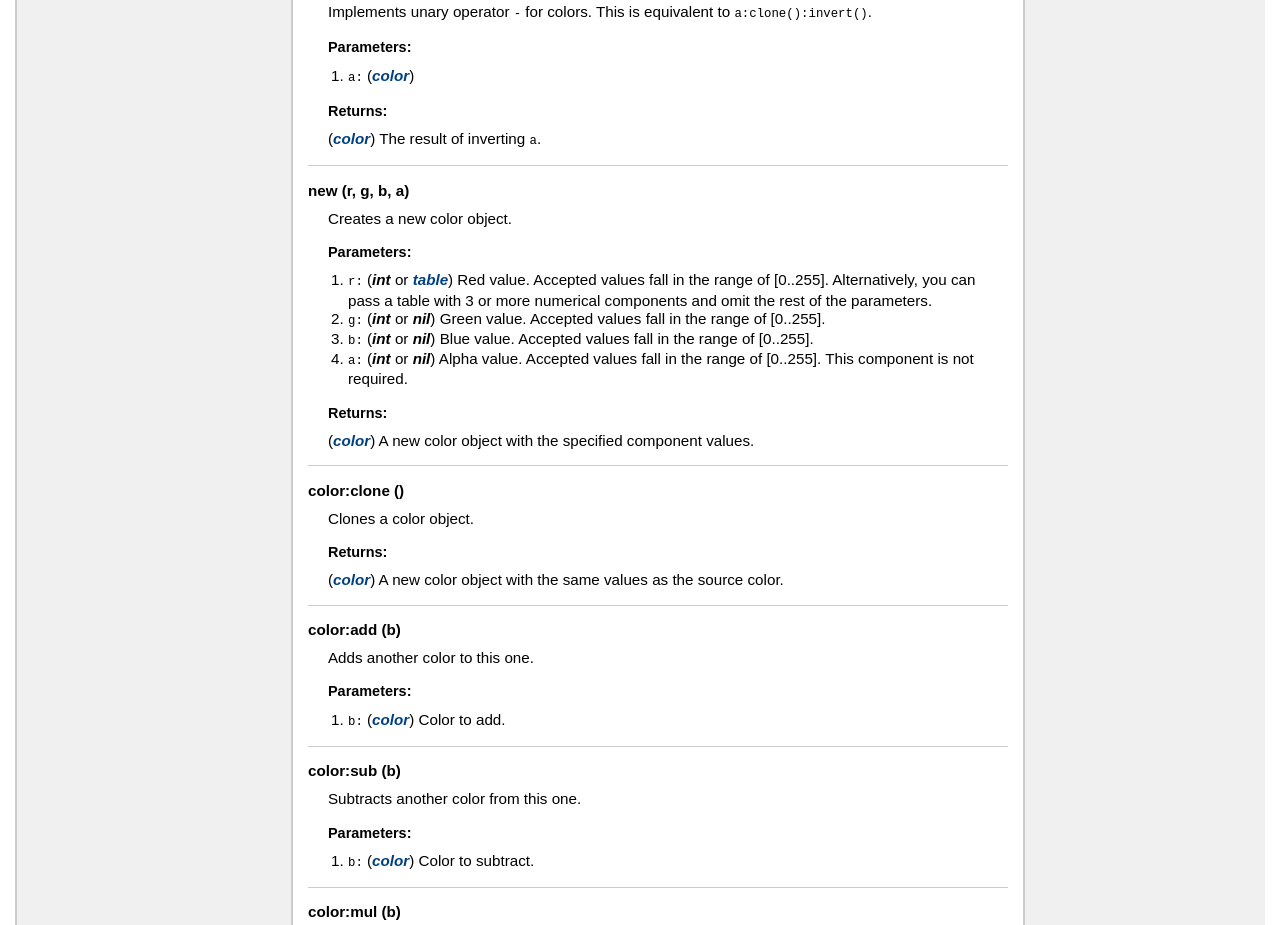
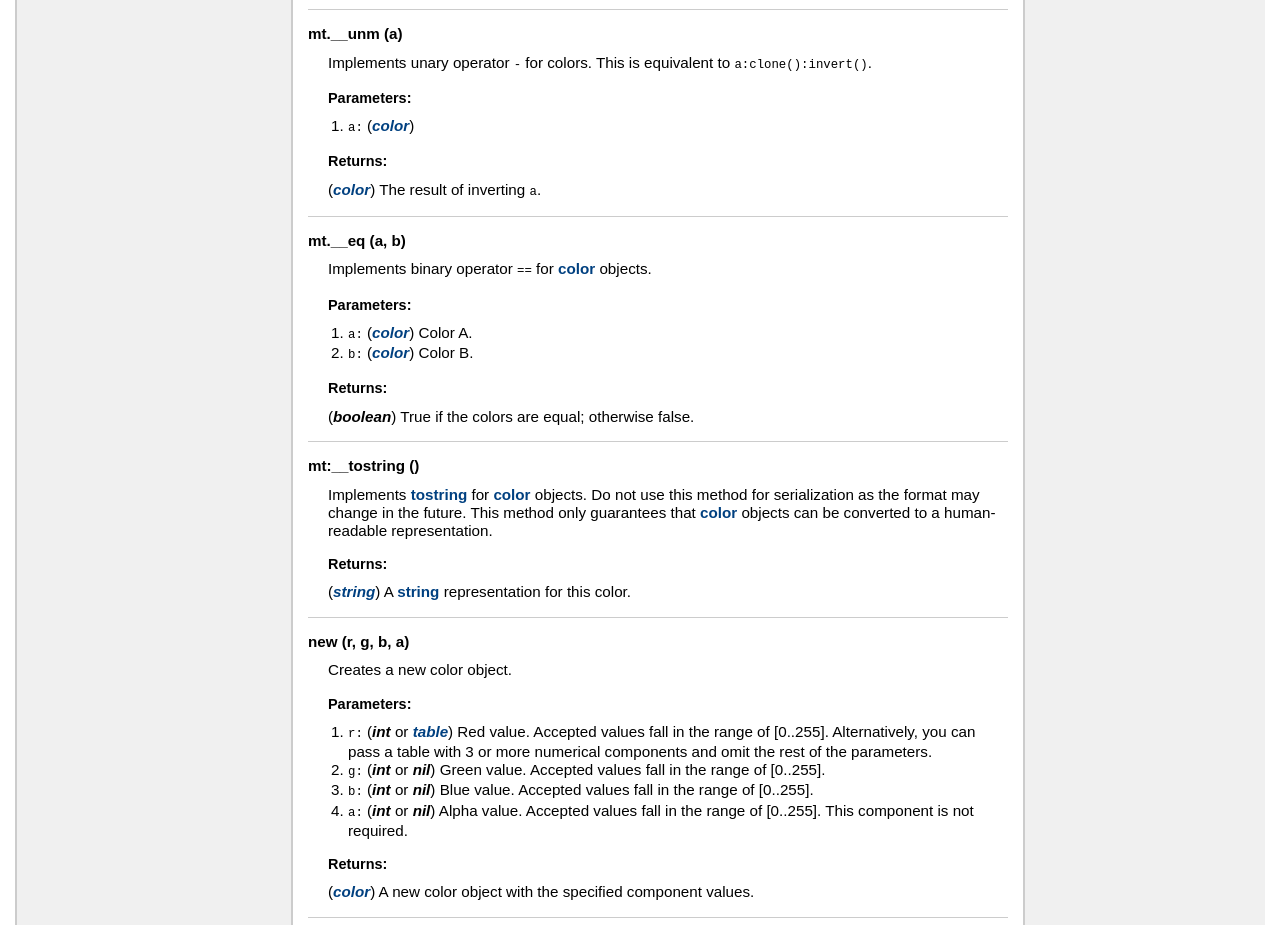
Before and after one commit to jcmoyer/hug, a plain HTML site: page modules/color.html in a window 1280 px wide. Shown: the part 1571-2496 px from the top of the page. Drawn offline with Linux system fonts and the light colour scheme.

Commit message:
Updating documentation

```diff
--- a/modules/color.html
+++ b/modules/color.html
@@ -95,6 +95,14 @@
 	<tr>
 	<td class="name" nowrap><a href="#mt.__unm">mt.__unm&nbsp;(a)</a></td>
 	<td class="summary">Implements unary operator <code>-</code> for colors.</td>
+	</tr>
+	<tr>
+	<td class="name" nowrap><a href="#mt.__eq">mt.__eq&nbsp;(a, b)</a></td>
+	<td class="summary">Implements binary operator <code>==</code> for <a href="../modules/color.html#">color</a>  objects.</td>
+	</tr>
+	<tr>
+	<td class="name" nowrap><a href="#mt:__tostring">mt:__tostring&nbsp;()</a></td>
+	<td class="summary">Implements <a href="http://www.lua.org/manual/5.2/manual.html#pdf-tostring">tostring</a>  for <a href="../modules/color.html#">color</a>  objects.</td>
 	</tr>
 	<tr>
 	<td class="name" nowrap><a href="#new">new&nbsp;(r, g, b, a)</a></td>
@@ -294,6 +302,56 @@
 
 </dd>
     <dt>
+    <a name = "mt.__eq"></a>
+    <strong>mt.__eq&nbsp;(a, b)</strong>
+    </dt>
+    <dd>
+    Implements binary operator <code>==</code> for <a href="../modules/color.html#">color</a>  objects.
+
+    <h3>Parameters:</h3>
+    <ul>
+        <li><span class="parameter">a</span>
+            <span class="types"><a class="type" href="../modules/color.html#">color</a></span>
+         Color A.</li>
+        <li><span class="parameter">b</span>
+            <span class="types"><a class="type" href="../modules/color.html#">color</a></span>
+         Color B.</li>
+    </ul>
+
+    <h3>Returns:</h3>
+    <ol>
+
+          <span class="types"><span class="type">boolean</span></span>
+        True if the colors are equal; otherwise false.
+    </ol>
+
+
+
+
+</dd>
+    <dt>
+    <a name = "mt:__tostring"></a>
+    <strong>mt:__tostring&nbsp;()</strong>
+    </dt>
+    <dd>
+    Implements <a href="http://www.lua.org/manual/5.2/manual.html#pdf-tostring">tostring</a>  for <a href="../modules/color.html#">color</a>  objects.
+ Do not use this method for serialization as the format may change in the
+ future. This method only guarantees that <a href="../modules/color.html#">color</a>  objects can be converted
+ to a human-readable representation.
+
+
+    <h3>Returns:</h3>
+    <ol>
+
+          <span class="types"><a class="type" href="http://www.lua.org/manual/5.2/manual.html#6.4">string</a></span>
+        A <a href="http://www.lua.org/manual/5.2/manual.html#6.4">string</a>  representation for this color.
+    </ol>
+
+
+
+
+</dd>
+    <dt>
     <a name = "new"></a>
     <strong>new&nbsp;(r, g, b, a)</strong>
     </dt>
@@ -363,6 +421,12 @@
          Color to add.</li>
     </ul>
 
+    <h3>Returns:</h3>
+    <ol>
+
+          <span class="types"><a class="type" href="../modules/color.html#">color</a></span>
+        This color.
+    </ol>
 
 
 
@@ -382,6 +446,12 @@
          Color to subtract.</li>
     </ul>
 
+    <h3>Returns:</h3>
+    <ol>
+
+          <span class="types"><a class="type" href="../modules/color.html#">color</a></span>
+        This color.
+    </ol>
 
 
 
@@ -402,6 +472,12 @@
          Amount to scale the color by.</li>
     </ul>
 
+    <h3>Returns:</h3>
+    <ol>
+
+          <span class="types"><a class="type" href="../modules/color.html#">color</a></span>
+        This color.
+    </ol>
 
 
 
@@ -421,6 +497,12 @@
          Amount to scale the color by.</li>
     </ul>
 
+    <h3>Returns:</h3>
+    <ol>
+
+          <span class="types"><a class="type" href="../modules/color.html#">color</a></span>
+        This color.
+    </ol>
 
 
 
@@ -434,6 +516,12 @@
     Inverts this color.
 
 
+    <h3>Returns:</h3>
+    <ol>
+
+          <span class="types"><a class="type" href="../modules/color.html#">color</a></span>
+        This color.
+    </ol>
 
 
 
```
Also changed, not shown: modules/fontpool.html (+4 -3 lines), modules/vector2.html (+100 -0 lines).
